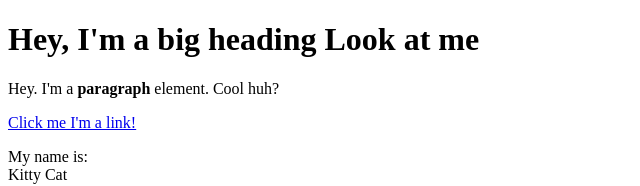
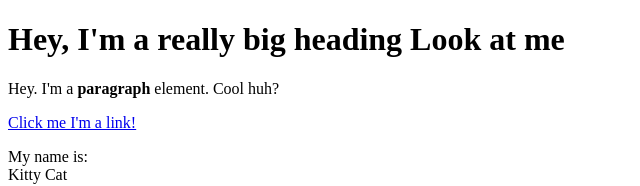
Before and after one commit to AndyLy0/cartoon-hero, a plain HTML site: page test.html in a window 1280 px wide. Shown: the top 186 px of the page, without its empty margins (0-640 px from the left). Drawn offline with Linux system fonts and the light colour scheme.

Commit message:
added really to heading

```diff
--- a/test.html
+++ b/test.html
@@ -4,7 +4,7 @@
 	<title>Test page</title>
 </head>
 <body>
-	<h1>Hey, I'm a big heading Look at me</h1>
+	<h1>Hey, I'm a really big heading Look at me</h1>
 	<p>Hey. I'm a <b>paragraph</b> element. Cool huh?</p>
 	<a href="https://google.com" target="_blank" title="Let's go to Google">Click me I'm a link!</a>
 	<p>My name is:<br>
```
